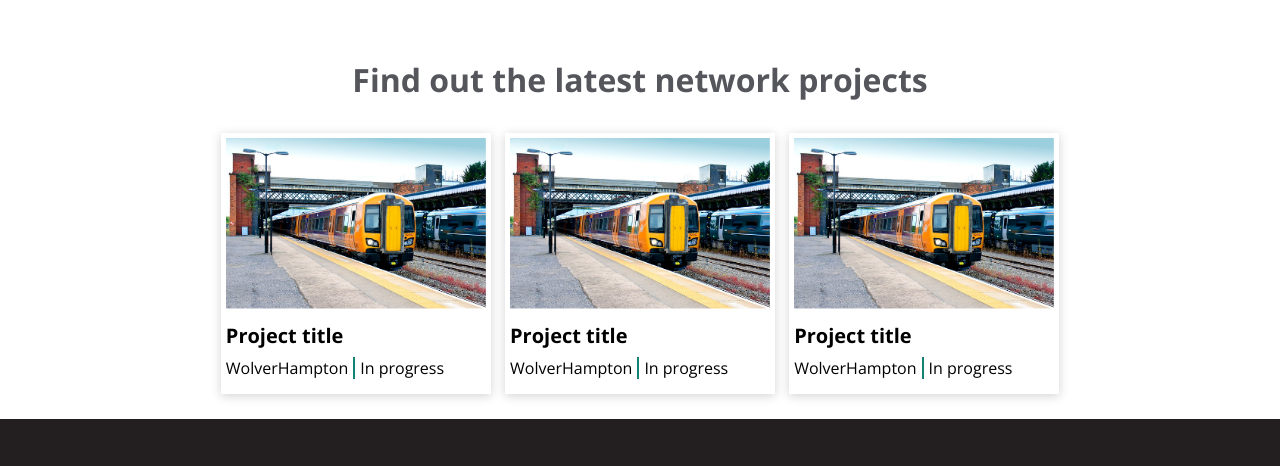
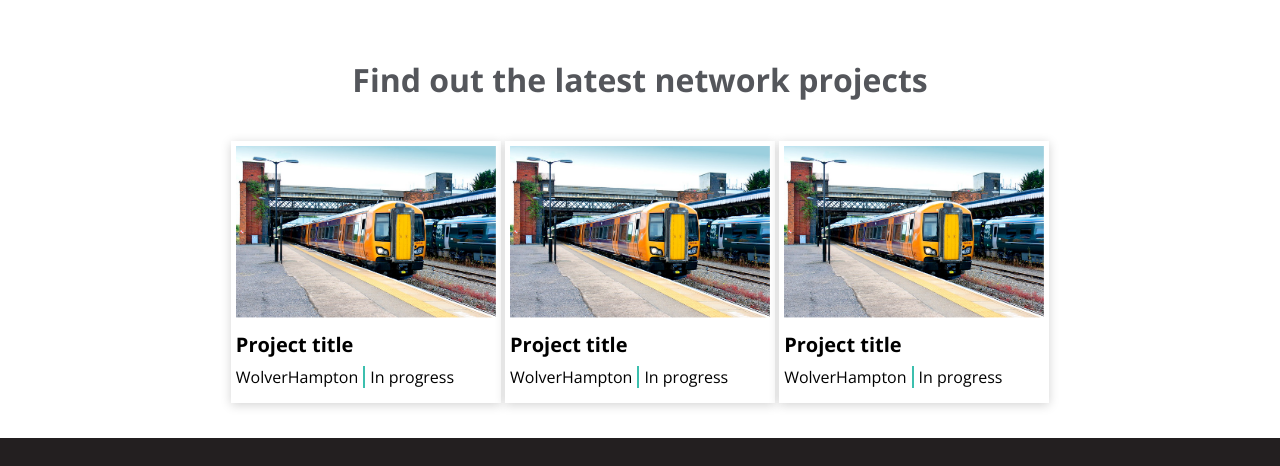
Before and after one commit to wmcadigital/wmre-website-templates, a plain HTML site: page assets/article.html in a window 1280 px wide. Shown: the part 1546-2012 px from the top of the page. Drawn offline with nearby package versions, Linux system fonts and the light colour scheme; files whose address does not match are found by name.

Commit message:
Add files via upload

```diff
--- a/assets/article.html
+++ b/assets/article.html
@@ -30,17 +30,7 @@
       .main-img{width:100%}
       .right h3{text-align: left;}
       .invest{text-align: center;}
-      .projects-list{text-align: center;}
-      .proj{display: inline-block;width: 270px;background: white;text-align: left;margin: 5px;box-shadow: 0 2px 10px #d3d3d3;padding-bottom: 10px;}
-      .proj:last-child{margin-bottom: 0;}
-      .proj img{width:260px;margin: 5px;}
-      .proj h3{ color: black;margin: 3px 5px;font-size: 20px;}
-      .proj span{color: black;display: inline-block;margin: 5px;}
-      .proj span:first-of-type{border-right: 2px solid #138275;padding-right: 5px;margin-right: 0;}
 
-      @media (max-width: 320px) {
-        .proj{margin-bottom: 15px;}
-      }
     </style>
     <main>
       <h2>Very long news title goes here</h2>
@@ -113,20 +103,20 @@
       </div>
 
       <h2 class="invest">Find out the latest network projects</h2>
-      <div class="projects-list">
-        <a class="proj" href="/project">
+      <div class="project-list">
+        <a class="project" href="/project">
           <img src="rail-yellow.png" alt="rail-programme">
-          <h3>Project title</h3>
+          <h2>Project title</h2>
           <span>WolverHampton</span><span>In progress</span>
         </a>
-        <a class="proj" href="/project">
+        <a class="project" href="/project">
           <img src="rail-yellow.png" alt="rail-programme">
-          <h3>Project title</h3>
+          <h2>Project title</h2>
           <span>WolverHampton</span><span>In progress</span>
         </a>
-        <a class="proj" href="/project">
+        <a class="project" href="/project">
           <img src="rail-yellow.png" alt="rail-programme">
-          <h3>Project title</h3>
+          <h2>Project title</h2>
           <span>WolverHampton</span><span>In progress</span>
         </a>
       </div>
```
